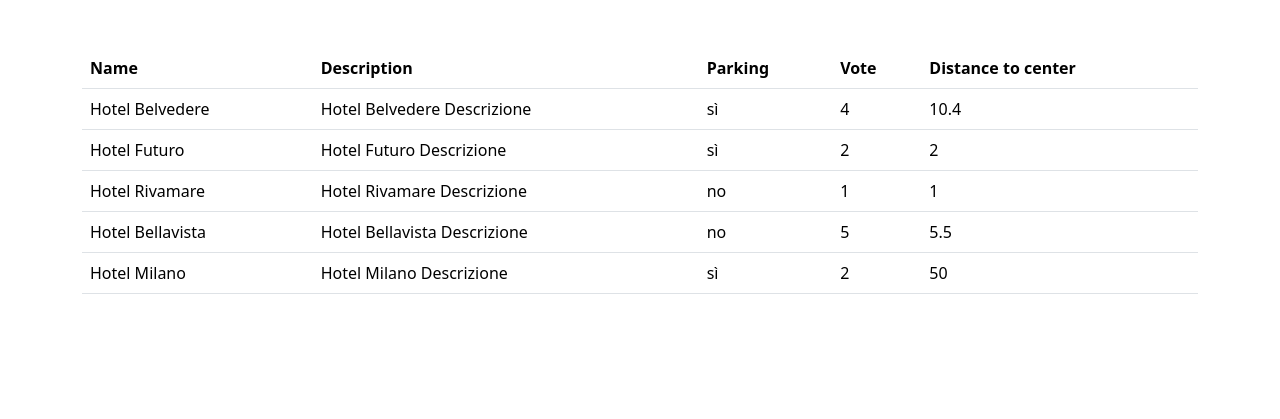
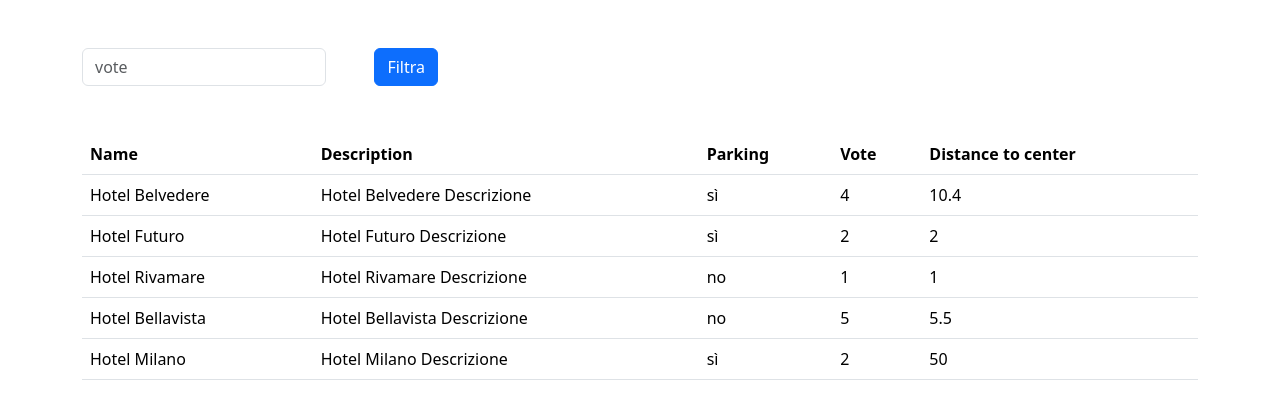
Before and after one commit to fedeloxe/php-hotel, a PHP site: page / in a window 1280 px wide. Shown: the top 419 px of the page. Run offline with PHP 8.4, Linux system fonts and the light colour scheme.

Commit message:
bonus done

```diff
--- a/index.php
+++ b/index.php
@@ -40,6 +40,17 @@ $hotels = [
 
 ];
 
+
+if (isset($_GET['vote']) && $_GET['vote'] !== '') {
+    $tempHotels = [];
+    foreach ($hotels as $hotel) {
+        if ($hotel['vote'] >= $_GET['vote']) {
+            $tempHotels[] = $hotel;
+        }
+    }
+    $hotels = $tempHotels;
+};
+
 ?>
 <!DOCTYPE html>
 <html>
@@ -50,12 +61,25 @@ $hotels = [
     <title>document</title>
     <meta name='viewport' content='width=device-width, initial-scale=1'>
     <link rel='stylesheet' type='text/css' media='screen' href='main.css'>
-    <link href="https://cdn.jsdelivr.net/npm/bootstrap@5.3.0-alpha1/dist/css/bootstrap.min.css" rel="stylesheet"
-        integrity="sha384-GLhlTQ8iRABdZLl6O3oVMWSktQOp6b7In1Zl3/Jr59b6EGGoI1aFkw7cmDA6j6gD" crossorigin="anonymous">
+    <link href="https://cdn.jsdelivr.net/npm/bootstrap@5.3.0-alpha1/dist/css/bootstrap.min.css" rel="stylesheet" integrity="sha384-GLhlTQ8iRABdZLl6O3oVMWSktQOp6b7In1Zl3/Jr59b6EGGoI1aFkw7cmDA6j6gD" crossorigin="anonymous">
 </head>
 
 <body>
     <div class="container">
+        <div class="row">
+            <div class="col-12">
+                <form action="./index.php" methods="GET">
+                    <div class="row">
+                        <div class="col-4 pt-5 d-flex">
+                            <input type="number" class="form-control" placeholder="vote" name="vote">
+                            <button type="submit" class="btn btn-primary ms-5">Filtra</button>
+                        </div>
+                    </div>
+                </form>
+
+            </div>
+        </div>
+
         <div class="row">
             <div class="col">
                 <table class="table table-hover  mt-5">
```
Lines whose indentation alone changed are shown as unchanged.
